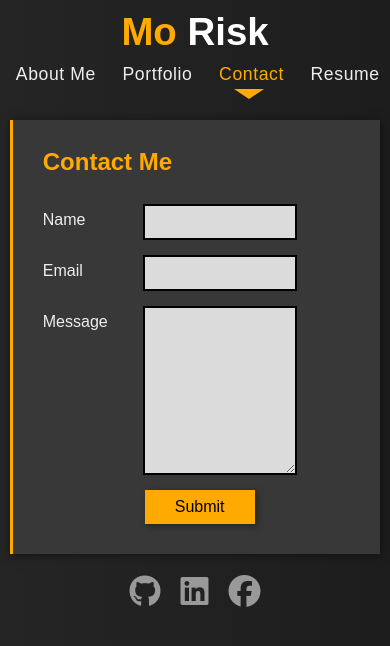
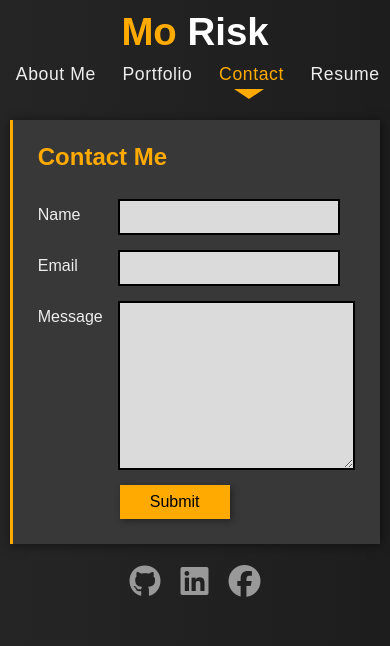
Before and after one commit to morisky78/mo-react-profile, a React (Create React App) app: page /contact in a window 390 px wide. Shown: the top 646 px of the page. Built offline with nearby package versions, Linux system fonts and the light colour scheme; a web font is replaced by a local one.

Commit message:
contact me style responsive update

```diff
--- a/src/pages/Contact/style.css
+++ b/src/pages/Contact/style.css
@@ -5,16 +5,23 @@
 .contact .inputLine{display:flex;margin-bottom:15px;}
 .contact textarea{width:50%;border:1px solid #000;height:20vh;padding:7px 10px;border:2px solid #000;background-color: var(--clr-light-gray);}
 .contact input:focus, .contact textarea:focus{background-color: #fff;}
-.contact .sbmbtn{background:var(--clr);width:auto;border:none;padding:8px 30px;margin-left:102px;box-shadow: 2px 2px 7px rgba(0, 0, 0, 0.4);}
-/* #hideMeAfter5Seconds {
-    animation: hideAnimation 0s ease-in 5s;
-    animation-fill-mode: forwards;
-  }
+.contact .sbmbtn{background:var(--clr);width:auto;border:none;padding:8px 30px;margin-left:102px;box-shadow: 2px 2px 7px rgba(0, 0, 0, 0.4);cursor:pointer;}
 
-  @keyframes hideAnimation {
-    to {
-      visibility: hidden;
-      width: 0;
-      height: 0;
-    }
-  } */
+/* Tablets - header changes color */
+@media screen and (max-width: 992px) {
+
+}
+
+/* Large smartphones */
+@media screen and (max-width: 768px) {
+
+}
+
+/* Small smartphones  */
+@media screen and (max-width: 576px) {
+  .contentbox{padding:25px;}
+  .contact label{width:80px;}
+  .contact input{width:70%;}
+  .contact textarea{flex-grow: 1;}
+  .contact .sbmbtn{margin-left:82px;}
+}
```
